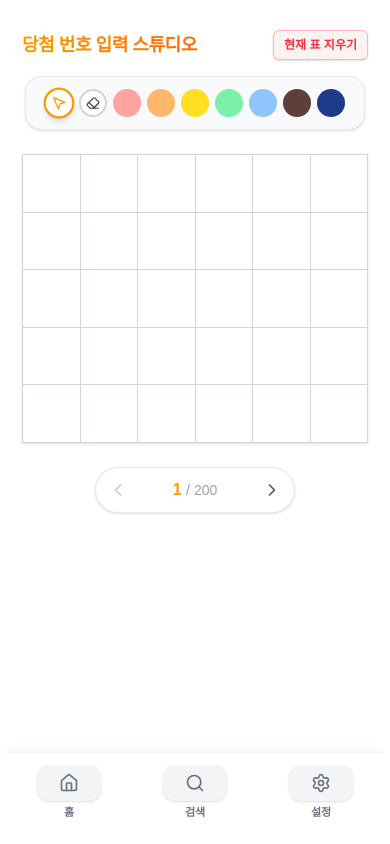
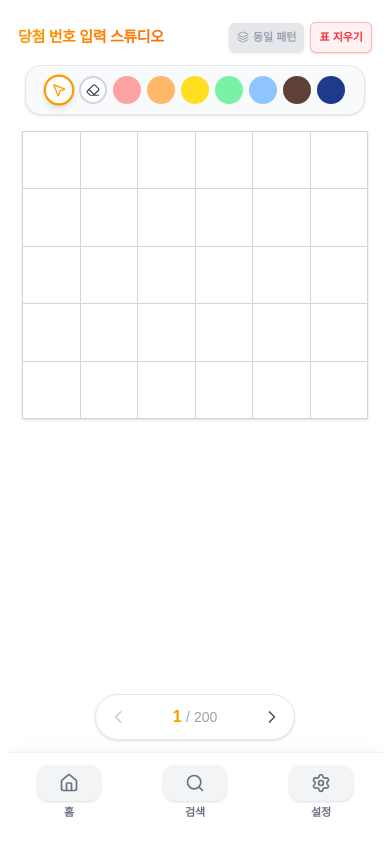
Before and after one commit to ksjung-win/lotto-app, a Next.js app: page /input in a window 390 px wide. Built offline with nearby package versions, Linux system fonts and the light colour scheme.

Commit message:
모바일 UI 최적화 및 동일 패턴 팝업 고도화 최종 완료

```diff
--- a/app/input/page.tsx
+++ b/app/input/page.tsx
@@ -2,7 +2,7 @@
 
 import React, { useState } from 'react';
 import Link from 'next/link';
-import { Home, Search, Settings, ChevronLeft, ChevronRight, X, Eraser, MousePointer2 } from 'lucide-react';
+import { Home, Search, Settings, ChevronLeft, ChevronRight, X, Eraser, MousePointer2, Layers } from 'lucide-react';
 import { useLottoStore } from '../store/useLottoStore';
 
 export default function InputPage() {
@@ -16,6 +16,10 @@ export default function InputPage() {
   const [isSearchModalOpen, setIsSearchModalOpen] = useState(false);
   const [searchQuery, setSearchQuery] = useState('');
 
+  const [isMatchModalOpen, setIsMatchModalOpen] = useState(false);
+  const [matchedBoards, setMatchedBoards] = useState<number[]>([]);
+  const [matchPageIndex, setMatchPageIndex] = useState(0);
+
   const numbers1to45 = Array.from({ length: 45 }, (_, i) => i + 1);
 
   const colors = [
@@ -28,18 +32,50 @@ export default function InputPage() {
     { id: 'navy', value: 'bg-[#1E3A8A]' },
   ];
 
-  // 클릭 로직 명확히 분리
+  const getMatchedBoardsForCurrentBoard = () => {
+    const currentBoardData = boards[activeBoardIdx] || [];
+    const endDigitCounts = new Array(10).fill(0);
+
+    currentBoardData.forEach(c => {
+      if (c && c.number !== null) {
+        endDigitCounts[c.number % 10]++;
+      }
+    });
+
+    const targetDigit = endDigitCounts.findIndex(count => count >= 3);
+    if (targetDigit === -1) return [];
+
+    const matches: number[] = [];
+    for (let idx = 0; idx < 200; idx++) {
+      if (idx === activeBoardIdx) continue;
+      const boardToScan = boards[idx];
+      if (!boardToScan) continue;
+
+      let count = 0;
+      boardToScan.forEach(c => {
+        if (c && c.number !== null && (c.number % 10) === targetDigit) {
+          count++;
+        }
+      });
+
+      if (count >= 3) {
+        matches.push(idx);
+      }
+    }
+    return matches;
+  };
+
+  const currentMatched = getMatchedBoardsForCurrentBoard();
+  const hasPattern = currentMatched.length > 0;
+
   const handleCellClick = (cellIdx: number) => {
     if (selectedBrush === null) {
-      // 1. 포인터(숫자 입력) 모드: 번호 모달창만 띄움
       setPendingCell({ boardIdx: activeBoardIdx, cellIdx });
       setFocusedCell(activeBoardIdx, cellIdx);
       setIsNumberModalOpen(true);
     } else if (selectedBrush === 'eraser') {
-      // 2. 지우개 모드: 모달창 없이 색상만 지움
       setCellColor(activeBoardIdx, cellIdx, null);
     } else {
-      // 3. 색상 브러시 모드: 모달창 없이 색상만 칠함
       setCellColor(activeBoardIdx, cellIdx, selectedBrush);
     }
   };
@@ -47,8 +83,19 @@ export default function InputPage() {
   const handleNumberSelect = (num: number | null) => {
     if (num !== null) {
       setCellNumber(num);
+      setTimeout(() => {
+        const matches = getMatchedBoardsForCurrentBoard();
+        if (matches.length > 0) {
+          setMatchedBoards(matches);
+          setMatchPageIndex(0);
+          setIsMatchModalOpen(true);
+        } else {
+          setIsMatchModalOpen(false);
+        }
+      }, 50);
     } else {
       setCellNumber(0);
+      setIsMatchModalOpen(false);
     }
     setIsNumberModalOpen(false);
     setPendingCell(null);
@@ -56,13 +103,20 @@ export default function InputPage() {
   };
 
   const handleReset = () => {
-    if (window.confirm(`${activeBoardIdx + 1}번 표의 입력 내용을 모두 지우시겠습니까?`)) {
+    if (window.confirm(`${activeBoardIdx + 1}번 표의 입력 내용을 지우시겠습니까?`)) {
       resetBoard(activeBoardIdx);
+      setIsMatchModalOpen(false);
     }
   };
 
-  const handlePrevBoard = () => setActiveBoardIdx(prev => Math.max(0, prev - 1));
-  const handleNextBoard = () => setActiveBoardIdx(prev => Math.min(199, prev + 1));
+  const handlePrevBoard = () => {
+    setActiveBoardIdx(prev => Math.max(0, prev - 1));
+    setIsMatchModalOpen(false);
+  };
+  const handleNextBoard = () => {
+    setActiveBoardIdx(prev => Math.min(199, prev + 1));
+    setIsMatchModalOpen(false);
+  };
 
   const handleSearch = () => {
     const targetNum = parseInt(searchQuery, 10);
@@ -70,6 +124,7 @@ export default function InputPage() {
       setActiveBoardIdx(targetNum - 1);
       setIsSearchModalOpen(false);
       setSearchQuery('');
+      setIsMatchModalOpen(false);
     } else {
       alert('1에서 200 사이의 숫자를 입력해 주세요.');
       setSearchQuery('');
@@ -88,24 +143,112 @@ export default function InputPage() {
         `}
       >
 
-        <div className="pt-6 pb-4 px-4 flex justify-between items-center shrink-0">
-          <h1 className="text-lg font-black bg-gradient-to-r from-amber-500 to-orange-500 bg-clip-text text-transparent tracking-tight">
+        {/* 상단 밀어내기 팝업 모달 */}
+        {isMatchModalOpen && matchedBoards.length > 0 && (
+          <div className="w-full px-2 pt-3 shrink-0 flex flex-col items-center animate-in slide-in-from-top-4 duration-300 z-50">
+            <div className="bg-white dark:bg-zinc-900 rounded-2xl shadow-md border-2 border-amber-500/60 p-2 w-full max-w-[360px] flex flex-col relative">
+
+              <button
+                onClick={() => setIsMatchModalOpen(false)}
+                className="absolute top-1.5 right-1.5 text-gray-400 hover:text-gray-600 dark:hover:text-white bg-gray-100 dark:bg-zinc-800 rounded-full p-1 transition-colors z-10"
+              >
+                <X size={12} />
+              </button>
+
+              <div className="flex justify-center gap-2 w-full mt-1">
+                {matchedBoards.slice(matchPageIndex, matchPageIndex + 3).map((boardIdx) => (
+                  <div key={boardIdx} className="flex flex-col items-center w-[100px]">
+                    <button
+                      onClick={() => {
+                        setActiveBoardIdx(boardIdx);
+                        setIsMatchModalOpen(false);
+                      }}
+                      className="text-[10px] font-black text-gray-800 dark:text-zinc-200 hover:text-amber-500 dark:hover:text-amber-500 transition-colors mb-1.5 cursor-pointer border-b border-amber-500/50 pb-0.5"
+                    >
+                      제 {boardIdx + 1}번 표
+                    </button>
+
+                    <div className="grid grid-cols-6 border-l border-t border-gray-300 dark:border-zinc-600 bg-white dark:bg-zinc-800 w-full shadow-sm">
+                      {(boards[boardIdx] || Array(30).fill({number: null, color: null})).map((c, cellI) => {
+                        const isDarkBg = c.color === 'bg-[#5D4037]' || c.color === 'bg-[#1E3A8A]';
+                        const textColorClass = c.color ? (isDarkBg ? 'text-white' : 'text-gray-900') : 'text-gray-300 dark:text-zinc-600';
+                        return (
+                          <div key={cellI} className={`aspect-square border-r border-b border-gray-300 dark:border-zinc-600 flex items-center justify-center text-[9px] font-bold transition-colors ${c.color || 'bg-white dark:bg-zinc-900'} ${textColorClass}`}>
+                            {c.number !== null ? c.number : ''}
+                          </div>
+                        );
+                      })}
+                    </div>
+                  </div>
+                ))}
+              </div>
+
+              {matchedBoards.length > 3 && (
+                <div className="flex justify-center items-center gap-3 mt-2 mb-0.5">
+                  <button
+                    disabled={matchPageIndex === 0}
+                    onClick={() => setMatchPageIndex(p => p - 3)}
+                    className="p-0.5 rounded-full bg-gray-100 dark:bg-zinc-800 hover:bg-gray-200 dark:hover:bg-zinc-700 disabled:opacity-30 transition-colors text-gray-700 dark:text-gray-300"
+                  >
+                    <ChevronLeft size={14} />
+                  </button>
+                  <span className="font-bold text-[10px] text-gray-500 dark:text-zinc-400">
+                    <span className="text-amber-500">{Math.floor(matchPageIndex / 3) + 1}</span> / {Math.ceil(matchedBoards.length / 3)}
+                  </span>
+                  <button
+                    disabled={matchPageIndex + 3 >= matchedBoards.length}
+                    onClick={() => setMatchPageIndex(p => p + 3)}
+                    className="p-0.5 rounded-full bg-gray-100 dark:bg-zinc-800 hover:bg-gray-200 dark:hover:bg-zinc-700 disabled:opacity-30 transition-colors text-gray-700 dark:text-gray-300"
+                  >
+                    <ChevronRight size={14} />
+                  </button>
+                </div>
+              )}
+            </div>
+          </div>
+        )}
+
+        {/* 💡 상단 타이틀 영역 (여백 최적화: pt-6 -> pt-4, pb-4 -> pb-3) */}
+        <div className={`${isMatchModalOpen ? 'pt-2' : 'pt-4'} pb-3 px-3 flex justify-between items-center shrink-0 gap-1 overflow-hidden transition-all duration-300`}>
+          <h1 className="text-[15px] sm:text-lg font-black bg-gradient-to-r from-amber-500 to-orange-500 bg-clip-text text-transparent tracking-tight whitespace-nowrap shrink">
             당첨 번호 입력 스튜디오
           </h1>
-          <button
-            onClick={handleReset}
-            className="text-xs bg-red-50 dark:bg-zinc-900/50 text-red-500 border border-red-500/30 px-2.5 py-1.5 rounded-md font-bold hover:bg-red-100 dark:hover:bg-red-950/50 active:scale-95 transition-all shadow-sm"
-          >
-            현재 표 지우기
-          </button>
+          <div className="flex items-center gap-1.5 shrink-0">
+            <button
+              onClick={() => {
+                const matches = getMatchedBoardsForCurrentBoard();
+                if (matches.length > 0) {
+                  setMatchedBoards(matches);
+                  setMatchPageIndex(0);
+                  setIsMatchModalOpen(true);
+                } else {
+                  alert('현재 표에 3개 이상 일치하는 동일 끝수 패턴이 없습니다.');
+                }
+              }}
+              className={`text-[11px] sm:text-xs px-2 py-1.5 rounded-md font-bold transition-all shadow-sm flex items-center gap-1 whitespace-nowrap ${
+                hasPattern
+                  ? 'bg-amber-500 text-white hover:bg-amber-600 active:scale-95 shadow-amber-500/30'
+                  : 'bg-gray-200 dark:bg-zinc-800 text-gray-400 dark:text-zinc-500 hover:bg-gray-300 dark:hover:bg-zinc-700'
+              }`}
+            >
+              <Layers size={12} />
+              동일 패턴
+            </button>
+            <button
+              onClick={handleReset}
+              className="text-[11px] sm:text-xs bg-red-50 dark:bg-zinc-900/50 text-red-500 border border-red-500/30 px-2 py-1.5 rounded-md font-bold hover:bg-red-100 dark:hover:bg-red-950/50 active:scale-95 transition-all shadow-sm whitespace-nowrap"
+            >
+              표 지우기
+            </button>
+          </div>
         </div>
 
-        <div className="flex-1 overflow-y-auto [&::-webkit-scrollbar]:hidden [-ms-overflow-style:none] [scrollbar-width:none] flex flex-col items-center w-full">
+        {/* 💡 스크롤 되는 중앙 영역 (오직 팔레트와 표만 스크롤 됨) */}
+        <div className="flex-1 overflow-y-auto [&::-webkit-scrollbar]:hidden [-ms-overflow-style:none] [scrollbar-width:none] flex flex-col items-center w-full pb-2">
 
-          <div className="w-[90%] bg-gray-50 dark:bg-zinc-800/80 rounded-2xl p-3 mb-6 border border-gray-200 dark:border-zinc-700/50 shadow-sm shrink-0 transition-colors duration-300">
+          {/* 팔레트 영역 (mb-6 -> mb-4로 여백 축소) */}
+          <div className="w-[90%] bg-gray-50 dark:bg-zinc-800/80 rounded-2xl p-2.5 mb-4 border border-gray-200 dark:border-zinc-700/50 shadow-sm shrink-0 transition-colors duration-300">
             <div className="flex justify-center gap-1.5 sm:gap-2">
-
-              {/* 1. 마우스 포인터 (숫자 입력 모드) 추가 */}
               <button
                 onClick={() => setSelectedBrush(null)}
                 className={`w-7 h-7 sm:w-8 sm:h-8 rounded-full flex items-center justify-center border-2 transition-all ${
@@ -117,7 +260,6 @@ export default function InputPage() {
                 <MousePointer2 className={selectedBrush === null ? "text-amber-500" : "text-gray-700"} size={14} />
               </button>
 
-              {/* 2. 지우개 (색상 삭제 모드) */}
               <button
                 onClick={() => setSelectedBrush('eraser')}
                 className={`w-7 h-7 sm:w-8 sm:h-8 rounded-full flex items-center justify-center border-2 transition-all ${
@@ -129,7 +271,6 @@ export default function InputPage() {
                 <Eraser className="text-gray-700" size={14} />
               </button>
 
-              {/* 3. 색상 팔레트 */}
               {colors.map(c => (
                 <button
                   key={c.id}
@@ -144,10 +285,14 @@ export default function InputPage() {
             </div>
           </div>
 
-          <div className="w-full px-4 mb-6 shrink-0">
+          {/* 메인 6x5 표 (mb-6 -> mb-2로 하단 여백 대폭 축소) */}
+          <div className="w-full px-4 mb-2 shrink-0">
             <div className="grid grid-cols-6 border-l border-t border-gray-300 dark:border-zinc-500 bg-white dark:bg-zinc-900 shadow-sm w-full transition-colors duration-300">
               {activeBoard.map((cell, cellIdx) => {
                 const isFocused = focusedCell?.boardIdx === activeBoardIdx && focusedCell?.cellIdx === cellIdx;
+                const isDarkBg = cell.color === 'bg-[#5D4037]' || cell.color === 'bg-[#1E3A8A]';
+                const textColorClass = cell.color ? (isDarkBg ? 'text-white' : 'text-gray-900') : 'text-gray-900 dark:text-white';
+
                 return (
                   <div
                     key={cellIdx}
@@ -155,7 +300,7 @@ export default function InputPage() {
                     className={`
                       aspect-square border-r border-b border-gray-300 dark:border-zinc-500 flex items-center justify-center font-bold text-xl cursor-pointer transition-colors duration-200
                       ${cell.color ? cell.color : 'bg-white dark:bg-zinc-900'}
-                      ${cell.color ? 'text-gray-900' : 'text-gray-900 dark:text-white'}
+                      ${textColorClass}
                       ${isFocused ? 'ring-inset ring-[3px] ring-amber-500 z-10' : ''}
                     `}
                   >
@@ -165,8 +310,11 @@ export default function InputPage() {
               })}
             </div>
           </div>
+        </div>
 
-          <div className="flex items-center justify-center w-full max-w-[200px] mb-8 bg-white dark:bg-zinc-800 rounded-full shadow-sm border border-gray-200 dark:border-zinc-700 p-1 shrink-0 transition-colors duration-300">
+        {/* 💡 하단에 찰싹 고정된(Sticky) 이동 버튼! 스크롤 영역 바깥으로 빼내어 절대 안 사라짐 */}
+        <div className="w-full px-4 flex justify-center shrink-0 mb-3 relative z-20">
+          <div className="flex items-center justify-center w-full max-w-[200px] bg-white dark:bg-zinc-800 rounded-full shadow-sm border border-gray-200 dark:border-zinc-700 p-1 transition-colors duration-300">
             <button
               onClick={handlePrevBoard}
               disabled={activeBoardIdx === 0}
@@ -185,9 +333,9 @@ export default function InputPage() {
               <ChevronRight size={20} />
             </button>
           </div>
-
         </div>
 
+        {/* 최하단 메뉴바 */}
         <div
           className={`
             w-full bg-white dark:bg-zinc-900 border-t border-gray-100 dark:border-zinc-800
@@ -213,7 +361,10 @@ export default function InputPage() {
             <span className="text-[11px] font-bold leading-none group-hover:text-amber-500 transition-colors">검색</span>
           </button>
 
-          <button onClick={() => alert('향후 추가될 기능입니다.')} className="flex flex-col items-center text-gray-500 dark:text-zinc-400 w-16 gap-1.5 group">
+          <button
+            onClick={() => alert('향후 추가될 기능입니다.')}
+            className="flex flex-col items-center text-gray-500 dark:text-zinc-400 w-16 gap-1.5 group"
+          >
             <div className="bg-gray-100 dark:bg-black group-hover:text-amber-500 p-2 rounded-xl w-full flex justify-center shadow-sm transition-all duration-300 group-active:scale-95">
               <Settings size={20} />
             </div>
@@ -230,7 +381,7 @@ export default function InputPage() {
                   onClick={() => setIsSearchModalOpen(false)}
                   className="w-7 h-7 flex items-center justify-center rounded-full hover:bg-gray-200 dark:hover:bg-zinc-700 active:bg-gray-300 dark:active:bg-zinc-600 transition-colors"
                 >
-                  <X className="text-gray-600 dark:text-zinc-300" size={18} />
+                  <X size={18} className="text-gray-600 dark:text-zinc-300" />
                 </button>
               </div>
               <div className="p-5 flex flex-col gap-4 bg-gray-100 dark:bg-zinc-950">
@@ -262,7 +413,7 @@ export default function InputPage() {
                   onClick={() => setIsNumberModalOpen(false)}
                   className="w-8 h-8 flex items-center justify-center rounded-full hover:bg-gray-200 dark:hover:bg-zinc-700 active:bg-gray-300 dark:active:bg-zinc-600 transition-colors"
                 >
-                  <X className="text-gray-600 dark:text-zinc-300" size={20} />
+                  <X size={20} className="text-gray-600 dark:text-zinc-300" />
                 </button>
               </div>
               <div className="p-4 bg-gray-100 dark:bg-zinc-950">
```
